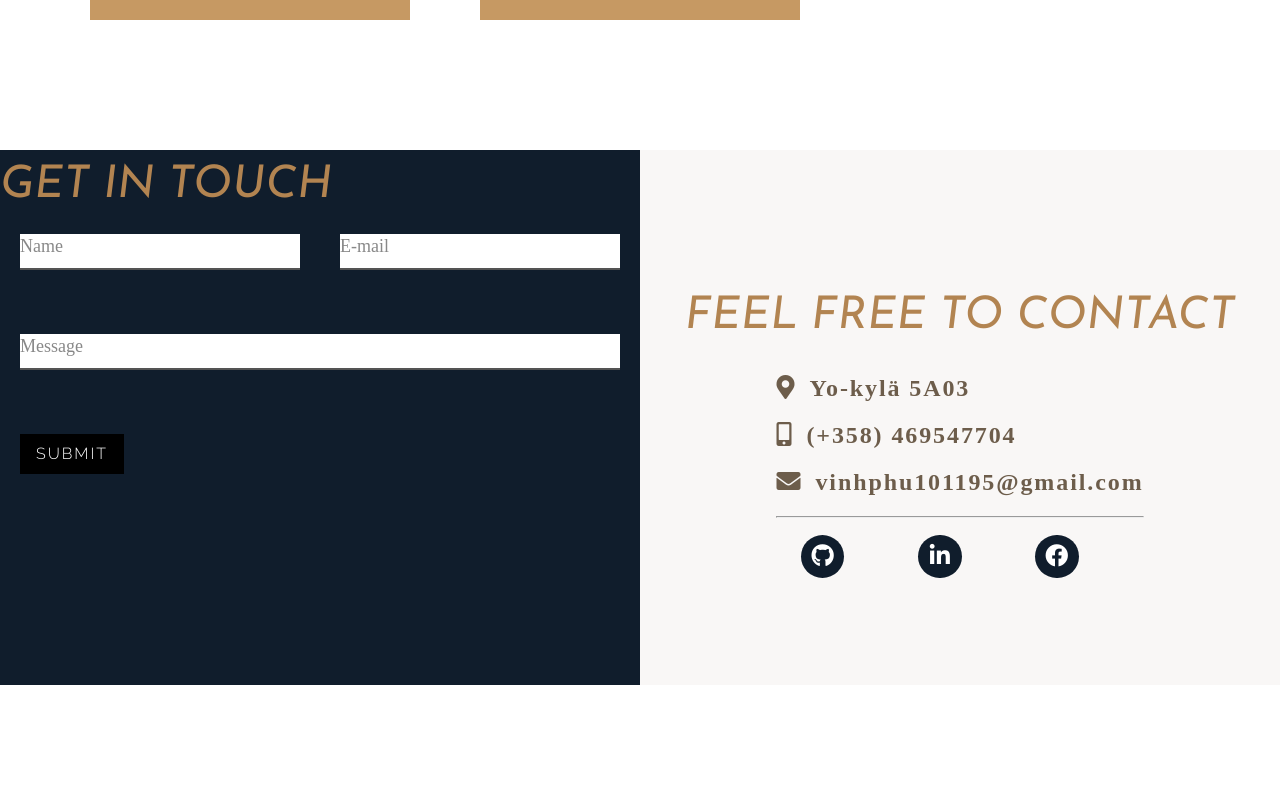
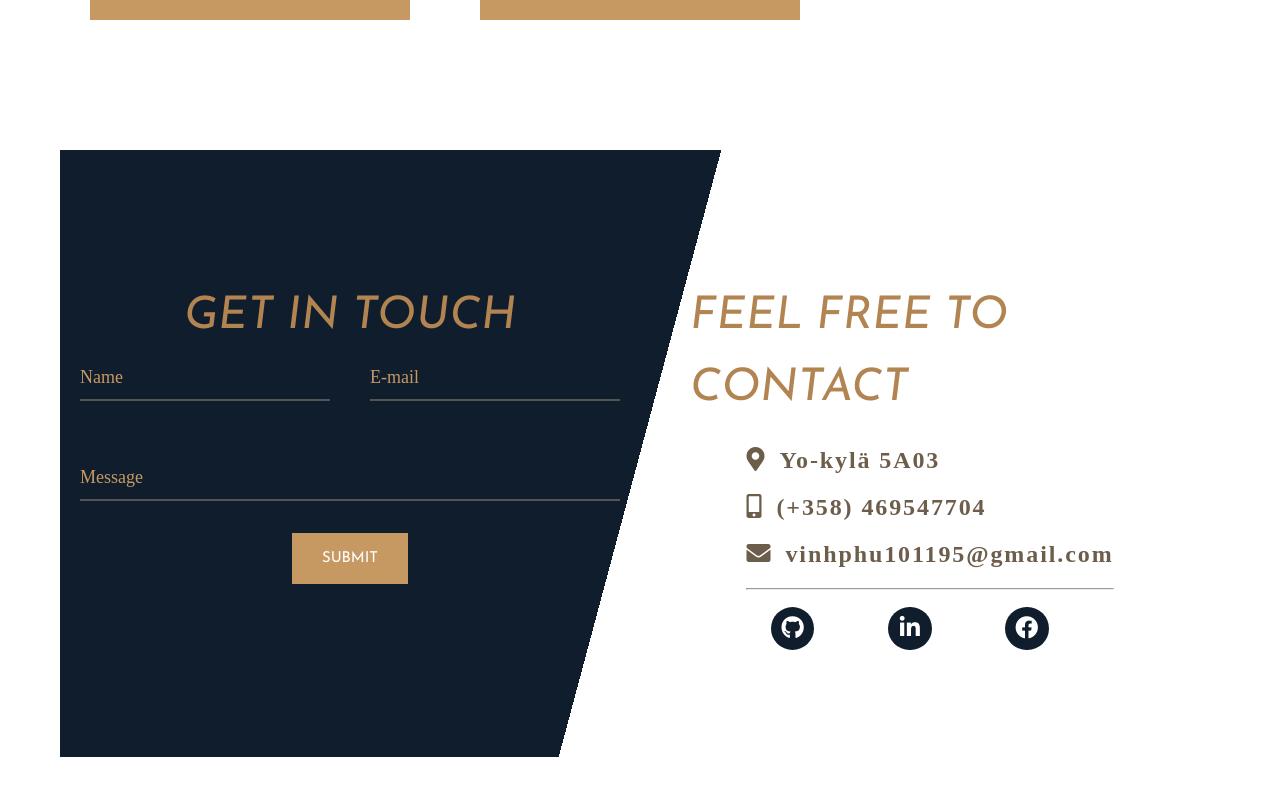
Before and after one commit to vinhphu101195/Phu-Chau-Portfolio-2, a React (Create React App) app: page / in a window 1280 px wide. Shown: the part 3794-4590 px from the top of the page. Before the commit the page ends 4529 px from the top, so only its background shows below. Built offline with nearby package versions, Linux system fonts and the light colour scheme; a web font is replaced by a local one.

Commit message:
finnish contact HTML and CSS

```diff
--- a/src/components/contact/Contact.js
+++ b/src/components/contact/Contact.js
@@ -18,10 +18,8 @@ const Contact = () => {
                         <input id="message" className="input-text js-input" type="text" required />
                         <label className="label" htmlFor="message">Message</label>
                     </div>
-                    <div className="form-field col x-100 align-center">
-                        <input className="submit-btn" type="submit" value="Submit" />
-                    </div>
                 </form>
+                <input className="btn mt-2" type="submit" value="Submit" />
             </div>
 
             <div className="contact__infor">
--- a/src/components/contact/_contact.scss
+++ b/src/components/contact/_contact.scss
@@ -65,7 +65,7 @@
        font-size: 18px;
        line-height: 26px;
        font-weight: 400;
-
+       background-color: $color-secondary;
        &:focus {
           outline: none;
        }
@@ -85,14 +85,14 @@
        font-size: 18px;
        line-height: 26px;
        font-weight: 400;
-       color: #888;
+       color: $color-primary;
        cursor: text;
        transition: transform .2s ease-in-out;
     }
 
     .submit-btn {
        display: inline-block;
-       background-color: #000;
+       background-color: $color-primary;
        color: #fff;
        font-family: Raleway, sans-serif;
        text-transform: uppercase;
@@ -125,19 +125,25 @@
  }
 
 .contact{
-    grid-column: column-start/ main-end;
-    background-color: $color-grey-light-1;
+    grid-column: main-start/ col-end 6;
+    background-image: linear-gradient(105deg, $color-secondary 0%, $color-secondary 50%, transparent 50%);
+
     font-size: 1.2rem;
 
     display:grid;
     grid-template-columns: repeat(auto-fit, minmax(50rem, 1fr));
 
     &__email{
-        background-color: $color-secondary;
-        color: #fff;
+      color: #fff;
+      display: flex;
+      flex-direction: column;
+      align-items: center;
+      padding: 10rem 0;
 
         &__title{
             font-size: 4.5rem;
+            padding-top: 3.125rem;
+
         }
     }
 
@@ -153,6 +159,7 @@
             padding-top: 3.125rem;
             margin-bottom: 2.125rem;
             font-size: 4.5rem;
+            margin-left: 5rem;
         }
         &__text{
             letter-spacing: 1.9px;
--- a/src/sass/_typography.scss
+++ b/src/sass/_typography.scss
@@ -53,3 +53,6 @@
 .mb-1 {
   margin-bottom: 1rem;
 }
+.mt-2{
+  margin-top: 2rem;
+}
```
